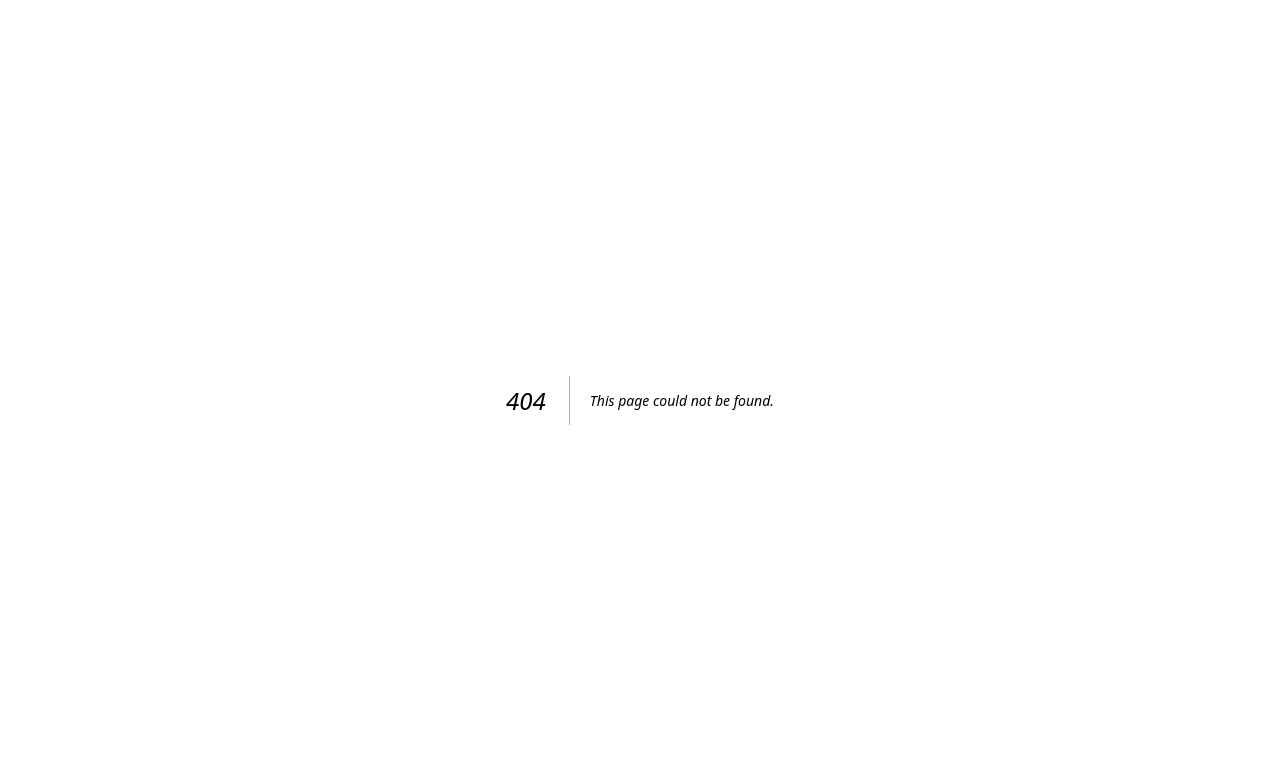
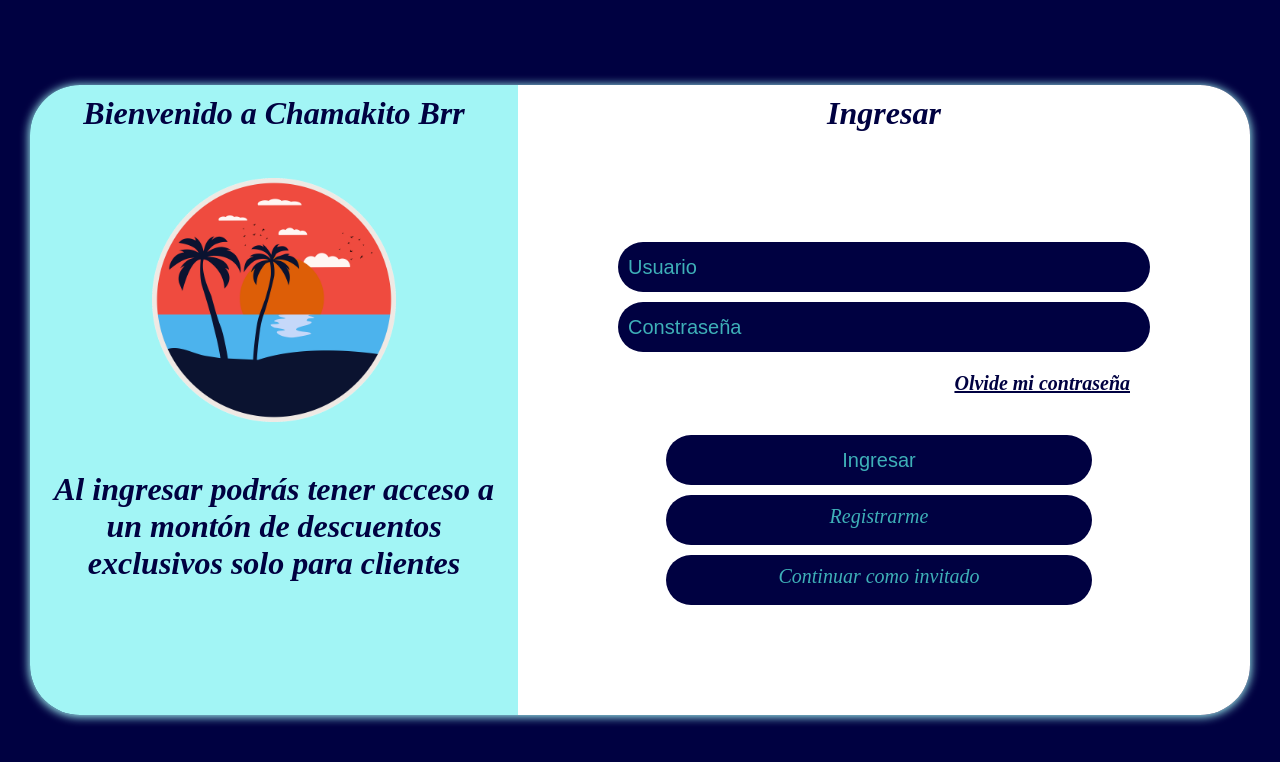
Before and after one commit to alexisByron/My-Shop, a Next.js app: page /login in a window 1280 px wide. Before the commit this address had no page. Shown: the top 762 px of the page. Built offline with nearby package versions, Linux system fonts and the light colour scheme; a web font is replaced by a local one.

Commit message:
pagina login lista, falta mejorar estilos y hacer formulario dependiende de prop para usarlo para registro

```diff
--- /dev/null
+++ b/pages/login/index.tsx
@@ -0,0 +1,82 @@
+import styles from "./login.module.css";
+import Image from "next/image";
+import { useForm } from "react-hook-form";
+import Link from "next/link";
+
+export default function Home() {
+  const {
+    register,
+    handleSubmit,
+    watch,
+    formState: { errors },
+  } = useForm();
+  const onSubmit = (data: any) => console.log(data);
+  return (
+    <div id={styles.__loginContainer}>
+      <div className={styles.containerCentered}>
+        <div className={styles.containerLogin}>
+          <div className={styles.pictureContainer}>
+            <h1 className={styles.title}>Bienvenido a Chamakito Brr</h1>
+            <Image
+              src='/icons/logo.png'
+              alt='elMuñecoInstagram'
+              width={200}
+              height={200}
+              className={styles.pictureLogo}
+            />
+            <h1 className={styles.title}>
+              Al ingresar podrás tener acceso a un montón de descuentos
+              exclusivos solo para clientes
+            </h1>
+          </div>
+          <div className={styles.formContainer}>
+            <h1 className={styles.title}>Ingresar</h1>
+            <form
+              onSubmit={handleSubmit(onSubmit)}
+              style={{ textAlign: "center" }}
+              className={styles.form}
+            >
+              <div className={styles.rowContactField}>
+                {/* register your input into the hook by invoking the "register" function */}
+                <input
+                  {...register("usuario")}
+                  placeholder='Usuario'
+                  className={styles.input}
+                />
+
+                {/* include validation with required or other standard HTML validation rules */}
+                <input
+                  {...register("contrasena", { required: true })}
+                  placeholder='Constraseña'
+                  className={styles.input}
+                />
+                <p className={styles.recoverPass}>Olvide mi contraseña</p>
+                {/* errors will return when field validation fails  */}
+              </div>
+
+              <div className={styles.ButtonFormContainer}>
+                <input
+                  type='submit'
+                  className={styles.ButtonForm}
+                  value={"Ingresar"}
+                />
+                <Link
+                  href={"/"}
+                  className={styles.ButtonForm}
+                >
+                  Registrarme
+                </Link>
+                <Link
+                  href={"/"}
+                  className={styles.ButtonForm}
+                >
+                  Continuar como invitado
+                </Link>
+              </div>
+            </form>
+          </div>
+        </div>
+      </div>
+    </div>
+  );
+}
--- /dev/null
+++ b/pages/login/login.module.css
@@ -0,0 +1,141 @@
+#__loginContainer {
+  background-color: rgb(0, 1, 65);
+  position: absolute;
+  top: 0;
+  bottom: 0;
+  left: 0;
+  right: 0;
+}
+
+.containerCentered {
+  height: 100%;
+  display: grid;
+  place-content: center;
+}
+
+.containerLogin {
+  /* border: 1px 1px 1px 1px solid rgb(0, 1, 65); */
+  text-align: center;
+  border-radius: 50px;
+  box-shadow: 0px 1px 10px 1px #a2f5f5;
+  display: flex;
+  color: #a2f5f5;
+  max-width: 1300px;
+  margin-right: 30px;
+  margin-left: 30px;
+  color: rgb(0, 1, 65);
+}
+.title {
+  padding-left: 20px;
+  padding-right: 20px;
+}
+.pictureContainer {
+  width: 40%;
+  height: 100%;
+  background-color: #a2f5f5;
+  border-radius: 50px 0px 0px 50px;
+}
+
+.pictureLogo {
+  width: 50%;
+  height: 50%;
+  object-fit: contain;
+}
+
+.formContainer {
+  width: 60%;
+  background-color: white;
+  height: 100%;
+  display: grid;
+  border-radius: 0px 50px 50px 0px;
+  align-content: center;
+  justify-items: center;
+}
+
+.form {
+  width: 100%;
+  padding: 100px;
+}
+
+.form ::placeholder {
+  /* Chrome, Firefox, Opera, Safari 10.1+ */
+  color: rgba(62, 176, 184);
+  opacity: 1; /* Firefox */
+  max-width: 400px;
+  font-size: 20px;
+}
+
+.input {
+  width: 100%;
+  height: 50px;
+  padding: 10px;
+  margin-right: 10px;
+  background: rgb(0, 1, 65);
+  border-radius: 30px;
+  border: none;
+  color: rgba(62, 176, 184);
+  margin-bottom: 10px;
+  font-size: 20px;
+}
+
+.ButtonForm {
+  width: 80%;
+  height: 50px;
+  padding: 10px;
+  margin-right: 10px;
+  background: rgb(0, 1, 65);
+  border-radius: 30px;
+  border: none;
+  color: rgba(62, 176, 184);
+  margin-bottom: 10px;
+  font-size: 20px;
+}
+
+.recoverPass {
+  font-size: 20px;
+  text-align: end;
+  padding-right: 20px;
+  text-decoration: underline;
+  font-weight: bold;
+}
+
+.ButtonFormContainer {
+  display: grid;
+  justify-items: center;
+  margin-top: 40px;
+}
+
+@media (max-width: 920px) {
+  .containerLogin {
+    width: 100%;
+  }
+  .pictureContainer {
+    display: none;
+  }
+  .formContainer {
+    width: 100%;
+    border-radius: 50px 50px 50px 50px;
+  }
+  .containerLogin {
+    width: auto;
+  }
+  .ButtonForm {
+    width: 80%;
+    padding: 10px;
+    color: rgba(62, 176, 184);
+    font-size: 15px;
+  }
+  .form {
+    padding: 10px;
+  }
+  .input {
+    font-size: 15px;
+  }
+  .form ::placeholder {
+    /* Chrome, Firefox, Opera, Safari 10.1+ */
+    color: rgba(62, 176, 184);
+    opacity: 1; /* Firefox */
+    max-width: 400px;
+    font-size: 15px;
+  }
+}
```
Also changed, not shown: components/NavBar/NavBar.tsx (+10 -8 lines), public/icons/logo.png (added), styles/globals.css (line endings or trailing spaces).
